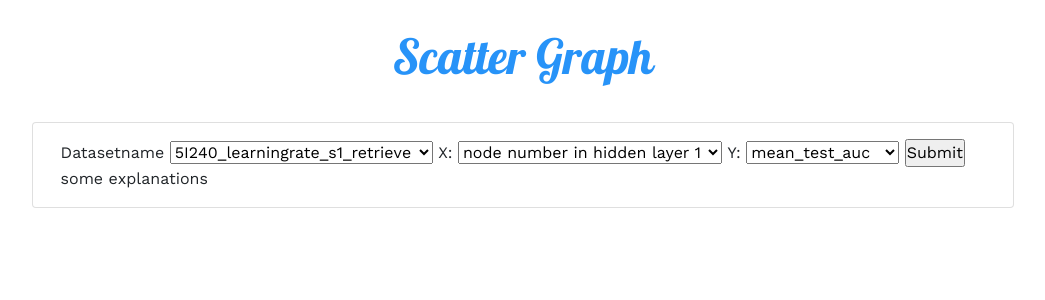
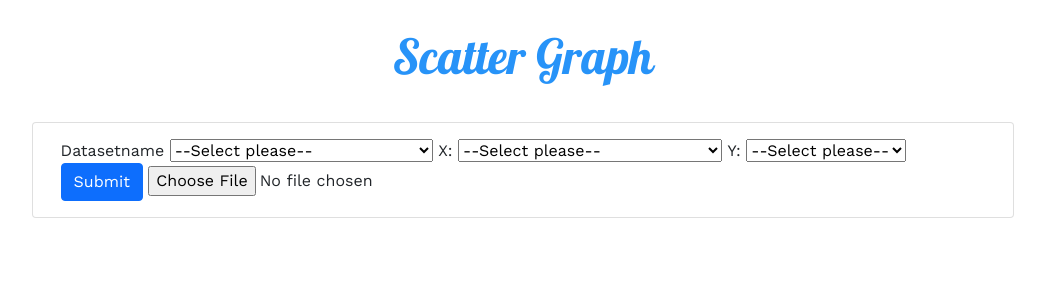
Before and after one commit to ProjectW81XWH1910495/DataAnalytics-Dev, a Flask app: page / in a window 1280 px wide. Shown: the part 86-386 px from the top of the page, without its empty margins (117-1162 px from the left). Run offline with Flask 2, Linux system fonts and the light colour scheme; some libraries are stand-ins or nearby versions.

Commit message:
add upload dataset function

```diff
--- a/application/routes.py
+++ b/application/routes.py
@@ -4,54 +4,68 @@ import pandas as pd
 import json
 import plotly
 import plotly.express as px
-
+from werkzeug.utils import secure_filename
 
 
 @app.route('/')
 def index():
-    return render_template('index.html')
+    return render_template('scatter.html')
 
 @app.route('/line')
 def line():
-    return render_template('line.html')
+    return render_template('trend.html')
 @app.route('/scatter')
 def scatter():
-    return render_template('index.html')
+    return render_template('scatter.html')
 @app.route('/threeD')
 def threeD():
     return render_template('threeD.html')
 
-@app.route('/chart1', methods=['POST'])
+@app.route('/chart1', methods=['POST','GET'])
 def chart1():
     if request.method == "POST":
         x_label = request.form.get("x_label", None)
         y_label = request.form.get("y_label", None)
-        dataset_name = request.form.get("dataset_name", None)
-        print(x_label)
-        print(y_label)
-        print(dataset_name)
+        if request.files:
+            print(request.files)
+            f = request.files['dataset']
+            print(str(secure_filename(f.filename)))
+            upload_path = "dataset/retrieve/" + str(secure_filename(f.filename))
+            f.save(upload_path)
+            dataset_name = str(secure_filename(f.filename))
+        else:
+            dataset_name = request.form.get("dataset_name", None) + ".csv"
+
 
     # Graph One
         if x_label and y_label and dataset_name:
-            df = pd.read_csv("dataset/retrieve/"+str(dataset_name)+".csv")
+            df = pd.read_csv("dataset/retrieve/"+str(dataset_name))
             title = "Dataset Name:" + str(dataset_name)
             fig1 = px.scatter(x= df[x_label], y=df[y_label], color = df[y_label],title= title,labels=dict(x=x_label, y=y_label))
             graph1JSON = json.dumps(fig1, cls=plotly.utils.PlotlyJSONEncoder)
-    return render_template('index.html', graph1JSON=graph1JSON)
+    return render_template('scatter.html', graph1JSON=graph1JSON)
 
 @app.route('/chart2', methods=['POST'])
 def chart2():
         if request.method == "POST":
             x_label = request.form.get("x_label", None)
             y_label = request.form.get("y_label", None)
-            dataset_name = request.form.get("dataset_name", None)
+            if request.files:
+                print(request.files)
+                f = request.files['dataset']
+                print(str(secure_filename(f.filename)))
+                upload_path = "dataset/retrieve/" + str(secure_filename(f.filename))
+                f.save(upload_path)
+                dataset_name = str(secure_filename(f.filename))
+            else:
+                dataset_name = request.form.get("dataset_name", None) + ".csv"
             # Graph Two
             if x_label and y_label and dataset_name:
-                df = pd.read_csv("dataset/retrieve/" + str(dataset_name) + ".csv")
+                df = pd.read_csv("dataset/retrieve/" + str(dataset_name))
                 title = "Dataset Name:" + str(dataset_name)
                 fig2 = px.line(x=df[x_label], y=df[y_label], color=df[y_label],title=title, labels=dict(x=x_label, y=y_label))
                 graph2JSON = json.dumps(fig2, cls=plotly.utils.PlotlyJSONEncoder)
-        return render_template('line.html', graph2JSON=graph2JSON)
+        return render_template('trend.html', graph2JSON=graph2JSON)
 
 @app.route('/chart3', methods=['POST'])
 def chart3():
@@ -59,14 +73,31 @@ def chart3():
             x_label = request.form.get("x_label", None)
             y_label = request.form.get("y_label", None)
             z_label = request.form.get("z_label", None)
-            dataset_name = request.form.get("dataset_name", None)
-            # Graph Three
+            if request.files:
+                print(request.files)
+                f = request.files['dataset']
+                print(str(secure_filename(f.filename)))
+                upload_path = "dataset/retrieve/" + str(secure_filename(f.filename))
+                f.save(upload_path)
+                dataset_name = str(secure_filename(f.filename))
+            else:
+                dataset_name = request.form.get("dataset_name", None) + ".csv"
             if x_label and y_label and dataset_name:
-                df = pd.read_csv("dataset/retrieve/" + str(dataset_name) + ".csv")
+                df = pd.read_csv("dataset/retrieve/" + str(dataset_name))
                 title = "Dataset Name:" + str(dataset_name)
                 fig3 = px.scatter_3d(x=df[x_label], y=df[y_label], z=df[z_label],title=title,color=df[z_label], labels=dict(x=x_label, y=y_label, z=z_label))
                 graph3JSON = json.dumps(fig3, cls=plotly.utils.PlotlyJSONEncoder)
         return render_template('threeD.html', graph3JSON=graph3JSON)
+# @app.route('/upload', methods = ['POST','GET'])
+# def upload():
+#     if request.method == 'POST':
+#         f = request.files['file']
+#         print(str(secure_filename(f.filename)))
+#         upload_path = "dataset/retrieve/" + str(secure_filename(f.filename))
+#         f.save(upload_path)
+
+
+
 
 
     # Graph two
@@ -81,5 +112,5 @@ def chart3():
     # graph3JSON = json.dumps(fig3, cls=plotly.utils.PlotlyJSONEncoder)
 
 
-    #return render_template('index.html', graph1JSON=graph1JSON,  graph2JSON=graph2JSON, graph3JSON=graph3JSON)
-    #return render_template('index.html')
+    #return render_template('scatter.html', graph1JSON=graph1JSON,  graph2JSON=graph2JSON, graph3JSON=graph3JSON)
+    #return render_template('scatter.html')
--- a/application/templates/line.html
+++ b/application/templates/scatter.html
@@ -2,16 +2,17 @@
 {% block content %}
     <div class="site-header-logo">
         <h1 class="text-center">
-            Line Graph
+            Scatter Graph
         </h1>
     </div>
 
     <div class="row p-4">
         <div class="card m-auto" style="width: 90%;" data-aos="fade-left">
             <div class="card-body">
-                <form id="form1" action="/chart2" method="POST" enctype="multipart/form-data">
+                <form id="form1" action="/chart1" method="POST" enctype="multipart/form-data">
                     <label class="mr-sm-2" for="inlineFormCustomSelect">Datasetname</label>
                     <select id="dataset_name" name = "dataset_name">
+                        <option value ="000">--Select please--</option>
                         <option value="5I240_learningrate_s1_retrieve">5I240_learningrate_s1_retrieve</option>
                         <option value="5I240_learningrate_s2_retrieve">5I240_learningrate_s2_retrieve</option>
                         <option value="5I240_learningrate_s3_retrieve">5I240_learningrate_s3_retrieve</option>
@@ -29,8 +30,10 @@
                         <option value="15I240_h4_merged_s3_retrieve">15I240_h4_merged_s3_retrieve</option>
                         <option value="15I240_h4_merged_s4_retrieve">15I240_h4_merged_s4_retrieve</option>
                     </select>
+
                     <label class="mr-sm-2" for="inlineFormCustomSelect">X:</label>
                     <select id="x_label" name = "x_label">
+                        <option value ="000">--Select please--</option>
                         <option value="1">node number in hidden layer 1</option>
                         <option value="2">node number in hidden layer 2</option>
                         <option value="3">node number in hidden layer 3</option>
@@ -47,18 +50,27 @@
                     </select>
                     <label class="mr-sm-2" for="inlineFormCustomSelect">Y:</label>
                     <select id="y_label" name = "y_label">
-                      <option value="mean_test_auc">mean_test_auc</option>
-                      <option value="mean_train_auc">mean_train_auc</option>
-                      <option value="percent_auc_diff">percent_auc_diff</option>
+                        <option value ="000">--Select please--</option>
+                        <option value="mean_test_auc">mean_test_auc</option>
+                        <option value="mean_train_auc">mean_train_auc</option>
+                        <option value="percent_auc_diff">percent_auc_diff</option>
                     </select>
-<!--                    #<button type="submit" class="btn btn-primary mr-5">Submit</button>-->
-                    <input type="submit" value="Submit">
+                        <input type="submit" class="btn btn-primary" value="Submit">
+                        <input type = "file" name = "dataset">
+
+
+
                 </form>
                 <div id="chart1"></div>
-                <p class="card-text">some explanations</p>
+<!--                <p class="card-text">some explanations</p>-->
+<!--                #<form action="/chart1" method="POST" enctype="multipart/form-data">-->
+
+<!--            </form>-->
             </div>
             </div>
         </div>
+
+
 <!--        <div class="site-header-logo">-->
 <!--                <h1 class="text-center">-->
 <!--                    Trend Graph-->
@@ -90,8 +102,8 @@
 
     <script src="https://cdn.plot.ly/plotly-latest.min.js"></script>
     <script type="text/javascript">
-        var graphs2 = {{ graph2JSON | safe}};
-        Plotly.plot("chart1", graphs2,{});
+        var graphs1 = {{ graph1JSON | safe}};
+        Plotly.plot("chart1", graphs1,{});
         document.getElementById('dataset_name').value = "<?php echo $_POST['dataset_name'];?>";
         document.getElementById('x_label').value = "<?php echo $_POST['x_label'];?>";
         document.getElementById('y_label').value = "<?php echo $_POST['y_label'];?>";
--- a/application/templates/index.html
+++ b/application/templates/trend.html
@@ -2,16 +2,17 @@
 {% block content %}
     <div class="site-header-logo">
         <h1 class="text-center">
-            Scatter Graph
+            Line Graph
         </h1>
     </div>
 
     <div class="row p-4">
         <div class="card m-auto" style="width: 90%;" data-aos="fade-left">
             <div class="card-body">
-                <form id="form1" action="/chart1" method="POST" enctype="multipart/form-data">
+                <form id="form1" action="/chart2" method="POST" enctype="multipart/form-data">
                     <label class="mr-sm-2" for="inlineFormCustomSelect">Datasetname</label>
                     <select id="dataset_name" name = "dataset_name">
+                        <option value ="000">--Select please--</option>
                         <option value="5I240_learningrate_s1_retrieve">5I240_learningrate_s1_retrieve</option>
                         <option value="5I240_learningrate_s2_retrieve">5I240_learningrate_s2_retrieve</option>
                         <option value="5I240_learningrate_s3_retrieve">5I240_learningrate_s3_retrieve</option>
@@ -31,6 +32,7 @@
                     </select>
                     <label class="mr-sm-2" for="inlineFormCustomSelect">X:</label>
                     <select id="x_label" name = "x_label">
+                        <option value ="000">--Select please--</option>
                         <option value="1">node number in hidden layer 1</option>
                         <option value="2">node number in hidden layer 2</option>
                         <option value="3">node number in hidden layer 3</option>
@@ -47,12 +49,14 @@
                     </select>
                     <label class="mr-sm-2" for="inlineFormCustomSelect">Y:</label>
                     <select id="y_label" name = "y_label">
-                      <option value="mean_test_auc">mean_test_auc</option>
-                      <option value="mean_train_auc">mean_train_auc</option>
-                      <option value="percent_auc_diff">percent_auc_diff</option>
+                        <option value ="000">--Select please--</option>
+                        <option value="mean_test_auc">mean_test_auc</option>
+                        <option value="mean_train_auc">mean_train_auc</option>
+                        <option value="percent_auc_diff">percent_auc_diff</option>
                     </select>
-<!--                    #<button type="submit" class="btn btn-primary mr-5">Submit</button>-->
-                    <input type="submit" value="Submit">
+                    <input type="submit" class="btn btn-primary" value="Submit">
+                    <input type = "file" name = "dataset">
+
                 </form>
                 <div id="chart1"></div>
                 <p class="card-text">some explanations</p>
@@ -90,8 +94,8 @@
 
     <script src="https://cdn.plot.ly/plotly-latest.min.js"></script>
     <script type="text/javascript">
-        var graphs1 = {{ graph1JSON | safe}};
-        Plotly.plot("chart1", graphs1,{});
+        var graphs2 = {{ graph2JSON | safe}};
+        Plotly.plot("chart1", graphs2,{});
         document.getElementById('dataset_name').value = "<?php echo $_POST['dataset_name'];?>";
         document.getElementById('x_label').value = "<?php echo $_POST['x_label'];?>";
         document.getElementById('y_label').value = "<?php echo $_POST['y_label'];?>";
```
Also changed, not shown: application/templates/threeD.html (+8 -2 lines).
